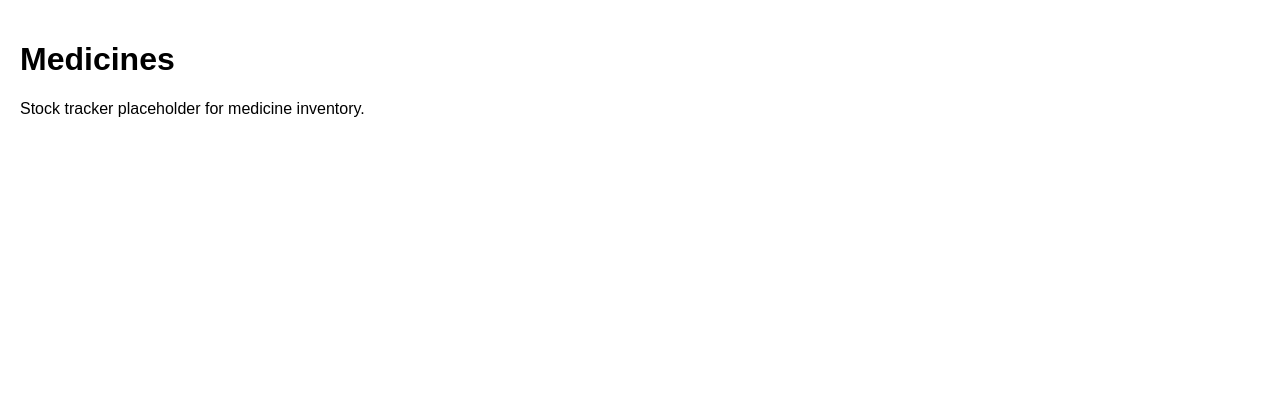
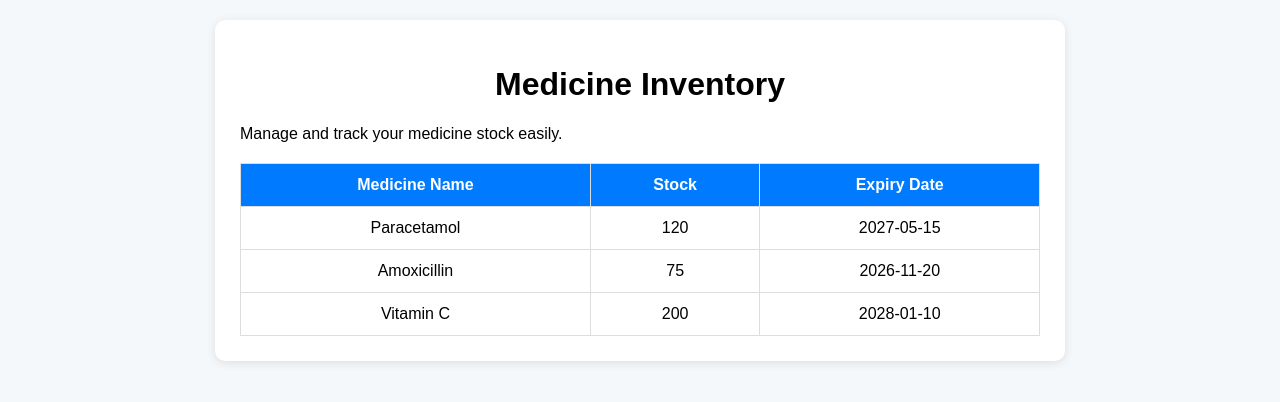
Before and after one commit to Hirusha-Prabhash04/Clinic-Management-System, a plain HTML site: page pages/medicines.html in a window 1280 px wide. Drawn offline with Linux system fonts and the light colour scheme.

Commit message:
title, stock medicines,Layout

```diff
--- a/pages/medicines.html
+++ b/pages/medicines.html
@@ -1,13 +1,86 @@
 <!DOCTYPE html>
 <html lang="en">
-  <head>
-    <meta charset="UTF-8" />
-    <meta name="viewport" content="width=device-width, initial-scale=1.0" />
-    <title>Medicines</title>
-    <link rel="stylesheet" href="../css/styles.css" />
-  </head>
-  <body>
-    <h1>Medicines</h1>
-    <p>Stock tracker placeholder for medicine inventory.</p>
-  </body>
+<head>
+    <meta charset="UTF-8">
+    <meta name="viewport" content="width=device-width, initial-scale=1.0">
+    <title>Medicine Inventory</title>
+
+    <style>
+        body {
+            font-family: Arial, sans-serif;
+            background-color: #f4f8fb;
+            margin: 0;
+            padding: 20px;
+        }
+
+        .container {
+            max-width: 800px;
+            margin: auto;
+            background: white;
+            padding: 25px;
+            border-radius: 10px;
+            box-shadow: 0 2px 10px rgba(0,0,0,0.1);
+        }
+
+        h1 {
+            text-align: center;
+        }
+
+        table {
+            width: 100%;
+            border-collapse: collapse;
+            margin-top: 20px;
+        }
+
+        th, td {
+            padding: 12px;
+            border: 1px solid #ddd;
+            text-align: center;
+        }
+
+        th {
+            background-color: #007bff;
+            color: white;
+        }
+
+        tr:hover {
+            background-color: #f1f1f1;
+        }
+    </style>
+</head>
+
+<body>
+
+<div class="container">
+    <h1> Medicine Inventory</h1>
+    <p>Manage and track your medicine stock easily.</p>
+
+    <table>
+        <tr>
+            <th>Medicine Name</th>
+            <th>Stock</th>
+            <th>Expiry Date</th>
+        </tr>
+
+        <tr>
+            <td>Paracetamol</td>
+            <td>120</td>
+            <td>2027-05-15</td>
+        </tr>
+
+        <tr>
+            <td>Amoxicillin</td>
+            <td>75</td>
+            <td>2026-11-20</td>
+        </tr>
+
+        <tr>
+            <td>Vitamin C</td>
+            <td>200</td>
+            <td>2028-01-10</td>
+        </tr>
+    </table>
+</div>
+
+</body>
 </html>
```
